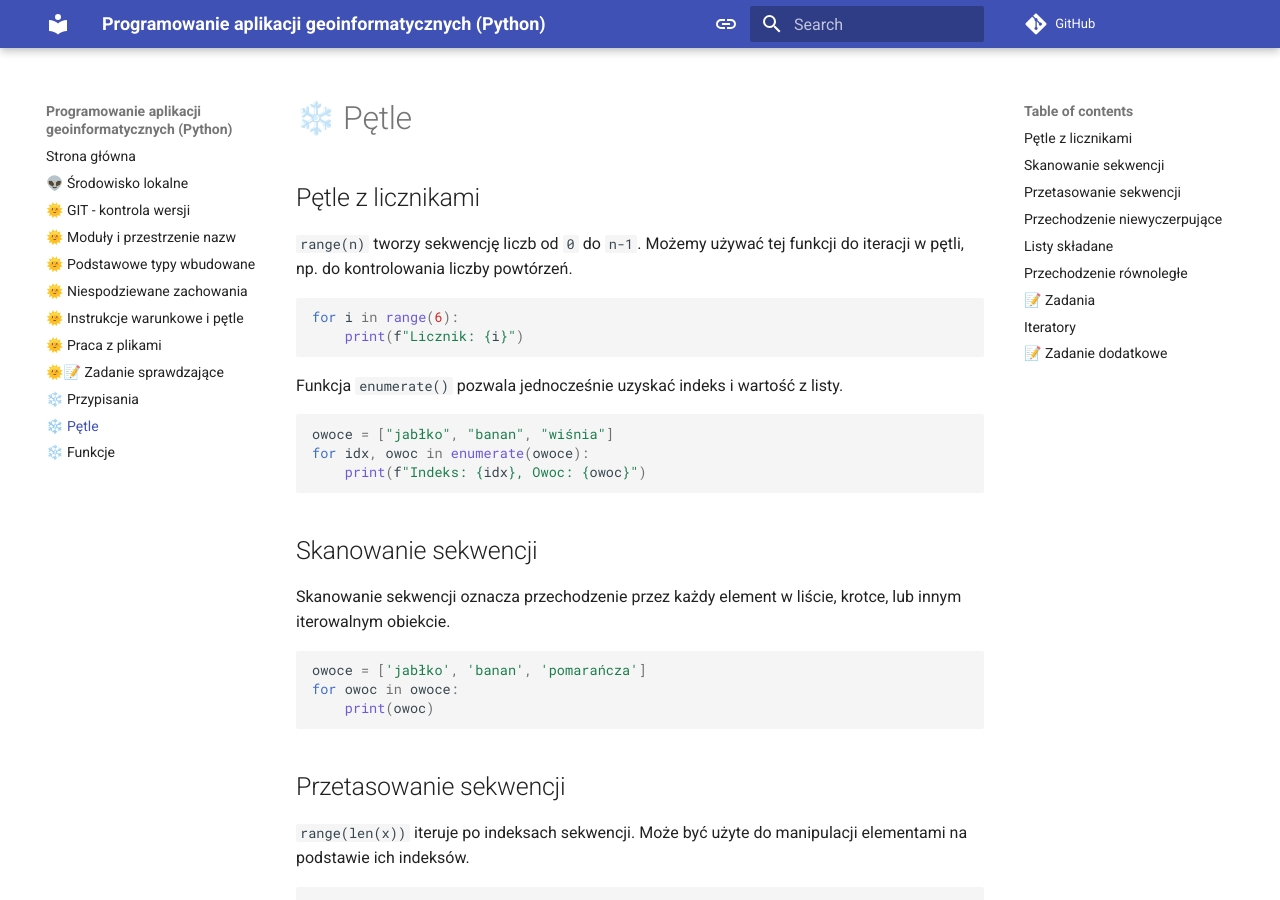
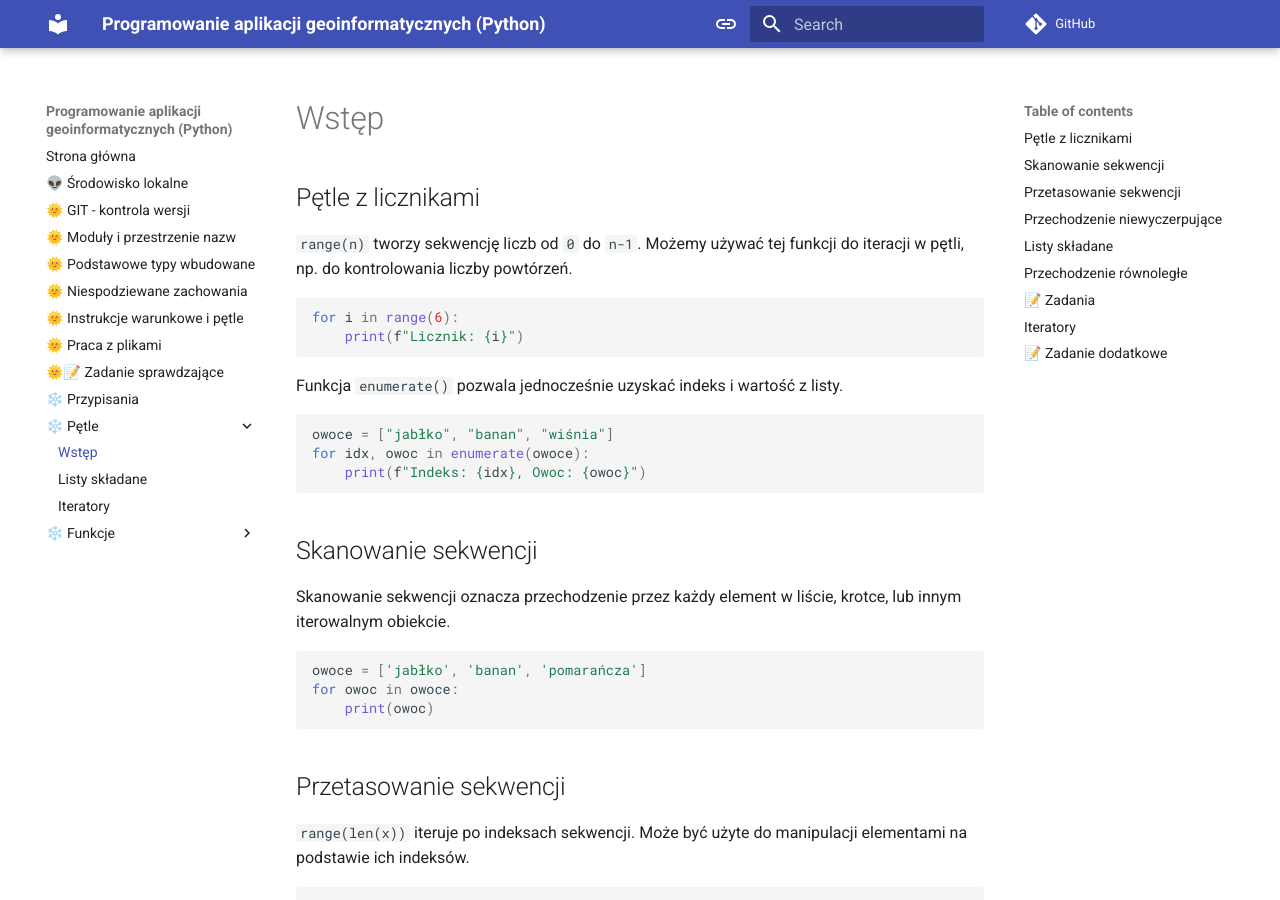
Before and after one commit to eo-agh/geoapps-python-course, an MkDocs documentation site: the page built from docs/zaj02/petle.md, in a window 1280 px wide and 900 px high. Built offline with MkDocs 1.6.1 and Material for MkDocs 9.7.7, drawn with Linux system fonts in a browser that asks for light colours; comment, search, counter and statistics services are not loaded.

Commit message:
Zaj02 update

```diff
--- a/mkdocs.yml
+++ b/mkdocs.yml
@@ -6,6 +6,8 @@ copyright: Copyright 2024 Jakub Staszel KGiIS AGH
 
 theme:
   name: material
+  features:
+    - navigation.instant
   palette:
     - media: "(prefers-color-scheme)"
       toggle:
@@ -48,5 +50,11 @@ nav:
   - 🌞 Praca z plikami: zaj01/praca_z_plikami.md
   - 🌞📝 Zadanie sprawdzające: zaj01/zadania_sprawdzajace.md
   - ❄️ Przypisania: zaj02/przypisania.md
-  - ❄️ Pętle: zaj02/petle.md
-  - ❄️ Funkcje: zaj02/funkcje.md
+  - ❄️ Pętle:
+    - Wstęp: zaj02/petle.md
+    - Listy składane: zaj02/petle/#listy-skadane
+    - Iteratory: zaj02/petle/#iteratory
+  - ❄️ Funkcje:
+    - Wstęp: zaj02/funkcje.md
+    - Funkcje anonimowe - lambda: zaj02/funkcje/#funkcje-anonimowe-lambda
+    - Generatory: zaj02/funkcje/#generatory
```
